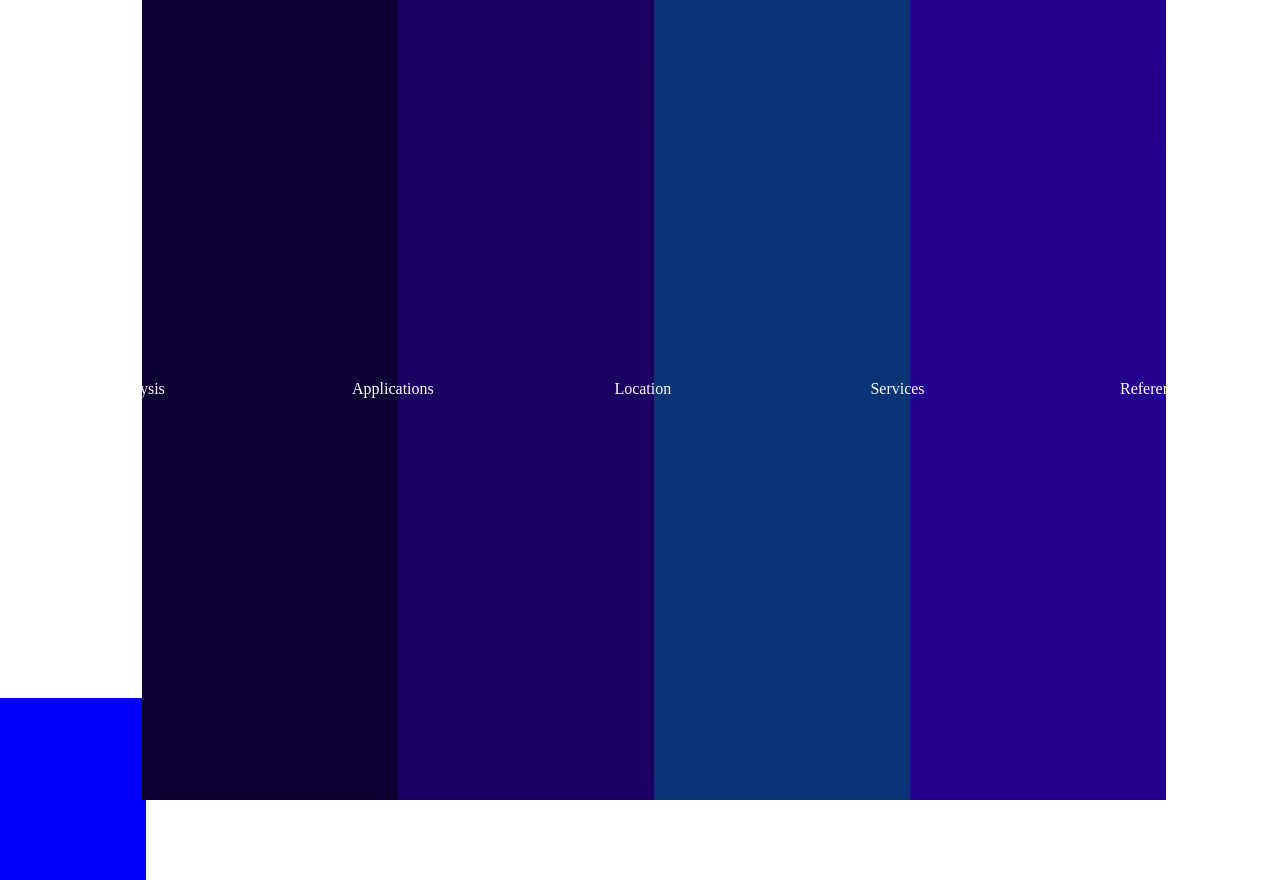
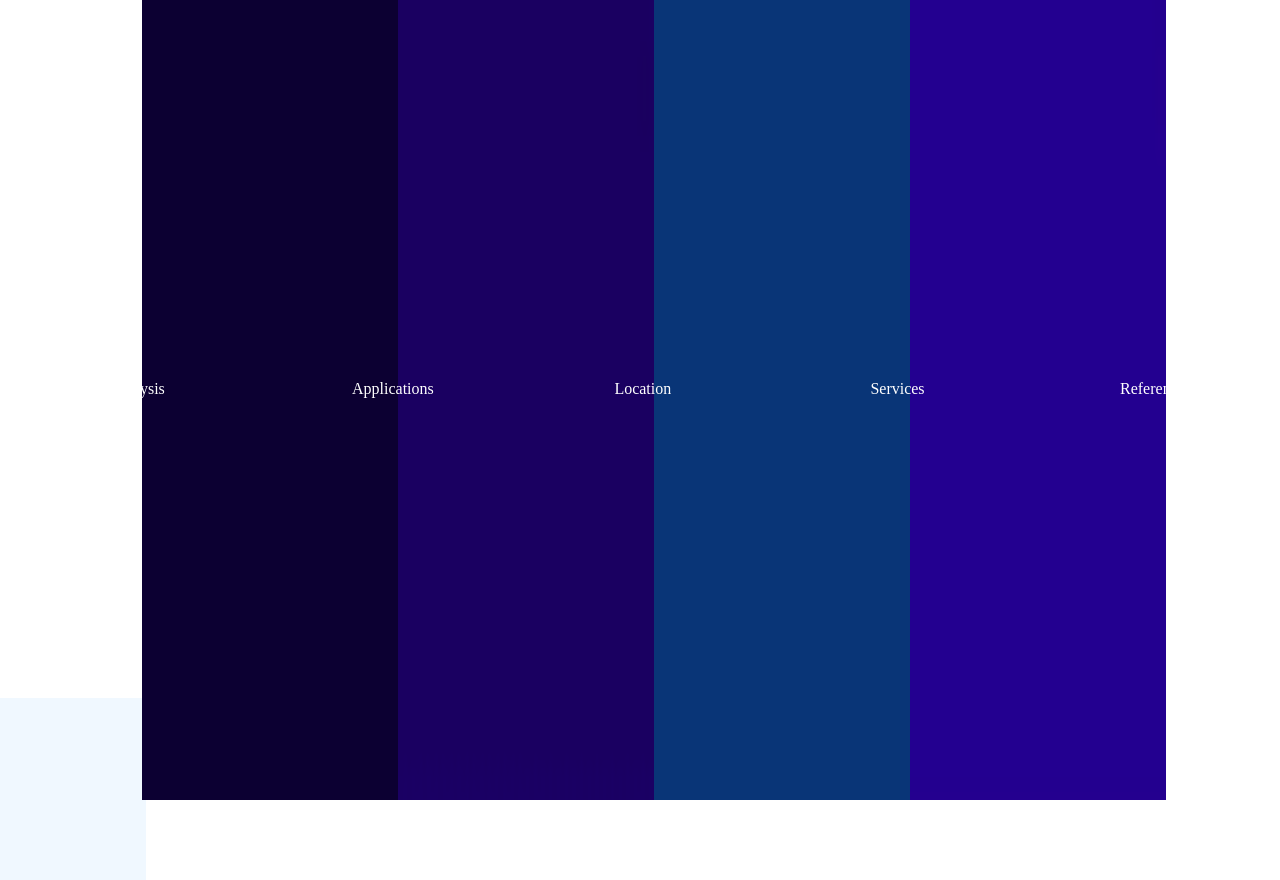
Before and after one commit to teakyung25/tsawebsite, a plain HTML site: page index.html in a window 1280 px wide. Drawn offline with Linux system fonts and the light colour scheme.

Commit message:
Update index.html

```diff
--- a/index.html
+++ b/index.html
@@ -4,12 +4,6 @@
     <title>Cloud Computing</title>
     <link rel="stylesheet" type="text/css" href="index.css">
     <style>
-      a{
-        background-color:blue;
-        width:100%;
-        height:100%;
-        text-align:center;
-      }
       nav{
         padding: 0%;
       }
```
